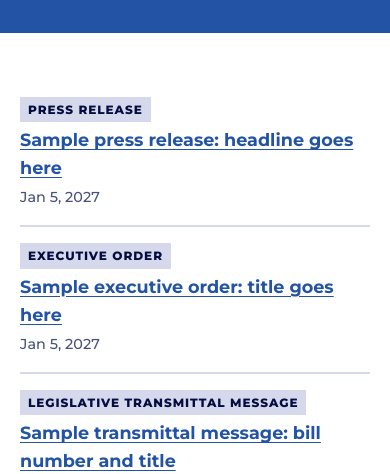
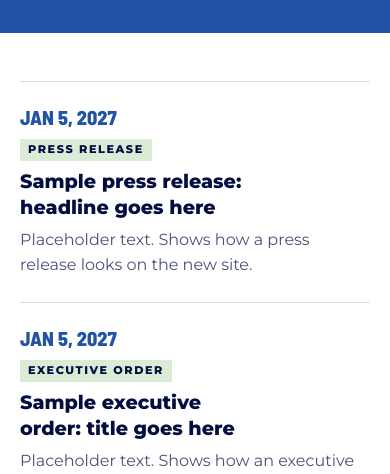
Before and after one commit to helena-website/governor-site, a plain HTML site: page news/index.html in a window 390 px wide. Shown: the part 370-844 px from the top of the page. Drawn offline with Linux system fonts and the light colour scheme.

Commit message:
News rows match helenatransition.com/news layout
Date column on the left; type tag, title and summary on the right; stacks on phones.

Co-Authored-By: Claude Opus 5.5 <noreply@anthropic.com>
Claude-Session: https://claude.ai/code/session_01YcEbZfXjQAE73Ye5sgY7dH

```diff
--- a/assets/site.css
+++ b/assets/site.css
@@ -120,12 +120,17 @@ a.card:hover{border-color:var(--blue)}
 .news-item h3{margin:.1em 0 .3em}
 .news-date{font-weight:700;color:var(--muted);font-size:.9rem;margin:0}
 .page-head .news-date{color:var(--white)}
-.news-rows{list-style:none;padding:0;margin:0}
-.news-row{display:grid;gap:4px;padding:16px 0;border-bottom:2px solid var(--lav)}
-.news-row a{font-weight:700;font-size:1.1rem}
-.news-type{justify-self:start;background:var(--lav);color:var(--navy);font-size:.75rem;font-weight:800;letter-spacing:.08em;text-transform:uppercase;padding:3px 8px}
-.news-row .news-date{font-weight:500;color:var(--muted);font-size:.9rem}
-@media (min-width:800px){.news-row{grid-template-columns:19rem 1fr auto;align-items:center;gap:20px}}
+/* news list: same layout as helenatransition.com/news */
+.news{list-style:none;margin:0;padding:0}
+.news li{display:grid;grid-template-columns:160px 1fr;gap:28px;padding:24px 0;border-bottom:1px solid var(--lav)}
+.news li:first-child{border-top:1px solid var(--lav)}
+.news .when{font-family:var(--display);font-weight:800;font-size:1.25rem;text-transform:uppercase;color:var(--blue);line-height:1.15}
+.news .tag{display:inline-block;font-size:.7rem;font-weight:800;letter-spacing:.14em;text-transform:uppercase;background:#DAEBD6;color:var(--navy);padding:2px 8px;margin-bottom:8px}
+.news h3{font-family:var(--body);font-weight:800;font-size:1.2rem;line-height:1.35;margin-bottom:6px}
+.news h3 a{color:var(--navy);text-decoration:none}
+.news h3 a:hover{text-decoration:underline}
+.news p{margin:0;color:var(--muted)}
+@media (max-width:640px){.news li{grid-template-columns:1fr;gap:6px}}
 .more{font-weight:800;text-transform:uppercase;font-size:.9rem}
 .link-list{list-style:none;padding:0;margin:0}
 .link-list li{padding:8px 0;border-bottom:1px solid var(--lav)}
--- a/news/index.html
+++ b/news/index.html
@@ -49,7 +49,7 @@
 <p class="lead">Press Releases, Executive Orders, and Legislative Transmittal Messages</p></div></section>
 <section class="band"><div class="wrap">
   <h2 class="sr">Latest</h2>
-  <ul class="news-rows"><li class="news-row"><span class="news-type">Press Release</span><a href="../news/sample-press-release/">Sample press release: headline goes here</a><span class="news-date">Jan 5, 2027</span></li><li class="news-row"><span class="news-type">Executive Order</span><a href="../news/sample-executive-order/">Sample executive order: title goes here</a><span class="news-date">Jan 5, 2027</span></li><li class="news-row"><span class="news-type">Legislative Transmittal Message</span><a href="../news/sample-transmittal-message/">Sample transmittal message: bill number and title</a><span class="news-date">Jan 5, 2027</span></li></ul>
+  <ul class="news"><li><div class="when">Jan 5, 2027</div><div><span class="tag">Press Release</span><h3><a href="../news/sample-press-release/">Sample press release: headline goes here</a></h3><p>Placeholder text. Shows how a press release looks on the new site.</p></div></li><li><div class="when">Jan 5, 2027</div><div><span class="tag">Executive Order</span><h3><a href="../news/sample-executive-order/">Sample executive order: title goes here</a></h3><p>Placeholder text. Shows how an executive order looks on the new site.</p></div></li><li><div class="when">Jan 5, 2027</div><div><span class="tag">Legislative Transmittal Message</span><h3><a href="../news/sample-transmittal-message/">Sample transmittal message: bill number and title</a></h3><p>Placeholder text. Shows how a legislative transmittal message looks on the new site.</p></div></li></ul>
 </div></section>
 
 </main>
```
Also changed, not shown: 1 other file.
